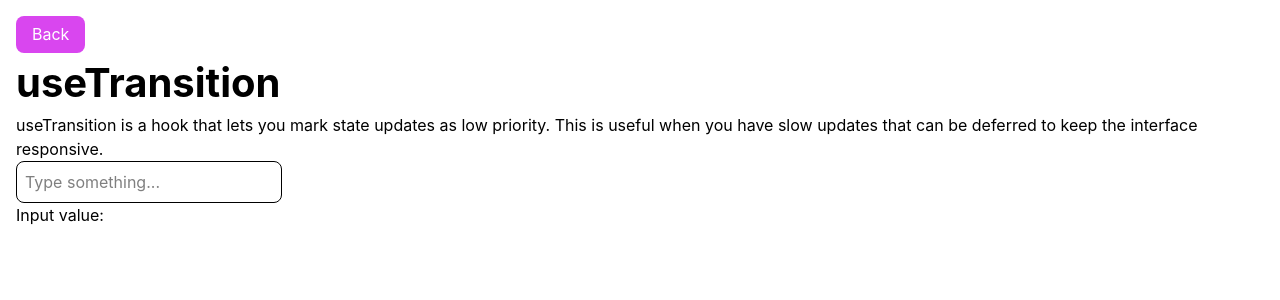
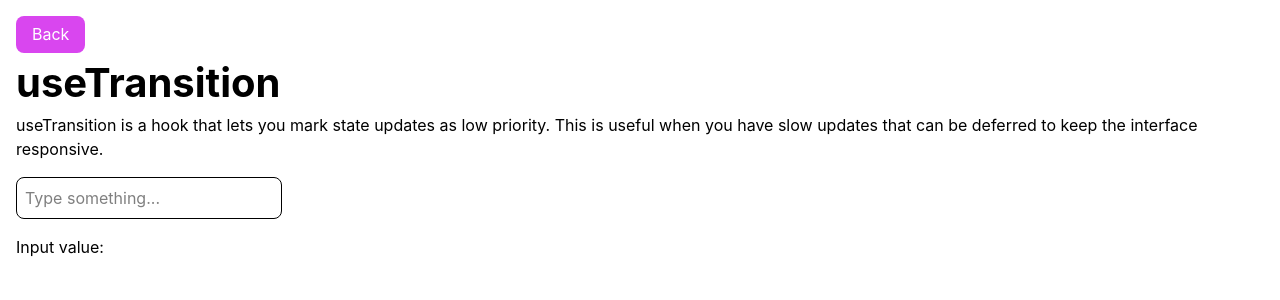
Before and after one commit to emanuelefavero/react-19, a Next.js app: page /use-transition in a window 1280 px wide. Shown: the top 300 px of the page. Built offline with nearby package versions, Linux system fonts and the light colour scheme.

Commit message:
fix: tailwind margins not working

```diff
--- a/app/globals.css
+++ b/app/globals.css
@@ -15,6 +15,7 @@
   }
 }
 
+@layer base {
   * {
     box-sizing: border-box;
     padding: 0;
@@ -120,3 +121,4 @@ input {
   select {
     color: #000;
   }
+}
--- a/app/use-transition/page.js
+++ b/app/use-transition/page.js
@@ -26,7 +26,7 @@ export default function Page() {
     <>
       <h1>useTransition</h1>
 
-      <p>
+      <p className='mb-4'>
         useTransition is a hook that lets you mark state updates as low
         priority. This is useful when you have slow updates that can be deferred
         to keep the interface responsive.
@@ -37,6 +37,7 @@ export default function Page() {
         value={input}
         onChange={handleChange}
         placeholder='Type something...'
+        className='mb-4'
       />
       <p>Input value: {input}</p>
       <ul>
```
Lines whose indentation alone changed are shown as unchanged.
